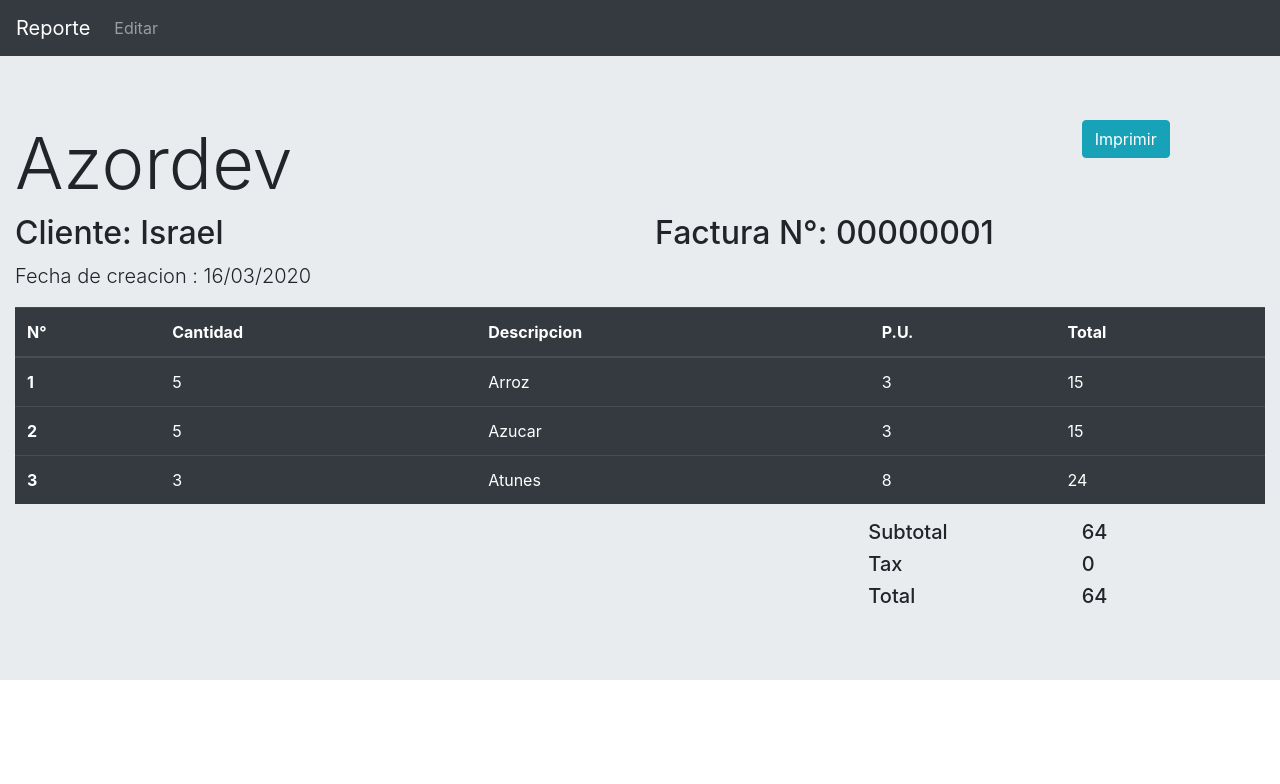
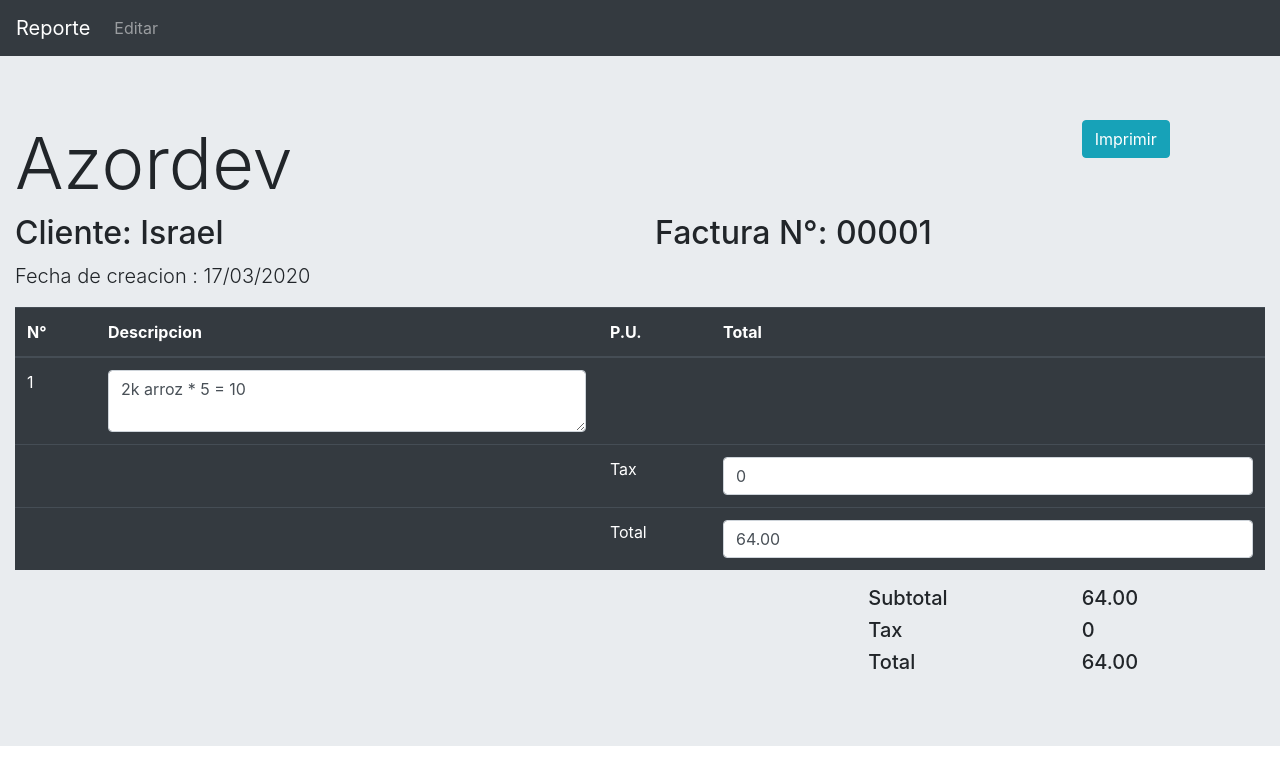
Before and after one commit to Israel-Laguan/reporting, a Next.js app: page /report in a window 1280 px wide. Shown: the top 784 px of the page. Built offline with nearby package versions, Linux system fonts and the light colour scheme.

Commit message:
fix report

```diff
--- a/components/BodyReport.js
+++ b/components/BodyReport.js
@@ -11,7 +11,7 @@ const BodyReport = ({ data = {} }) => {
         <Container fluid>
           <Row>
             <Col sm="10">
-              <h1 className="display-3">{data.companyName}</h1>
+              <h1 className="display-3">{data.company}</h1>
             </Col>
             <Col sm="2">
               <Button
@@ -31,38 +31,41 @@ const BodyReport = ({ data = {} }) => {
               <h2 className="display-5">Cliente: {data.client}</h2>
             </Col>
             <Col>
-              <h2 className="display-5">Factura N°: {data.invoiceId}</h2>
+              <h2 className="display-5">Factura N°: {data.reportId}</h2>
             </Col>
           </Row>
-          <p className="lead">Fecha de creacion : {data.lastUpdate}</p>
-          <DetailTable />
-          <TotalPay totalPrice={data.totalPrice} />
+          <p className="lead">Fecha de creacion : {data.createdAt}</p>
+          <DetailTable items={data.items} tax={data.tax} total={data.total} />
+          <TotalPay totalPrice={data.total} />
         </Container>
       </Jumbotron>
     </>
   );
 };
+
 BodyReport.propTypes = {
-  data: PropTypes.shape({
-    invoiceId: PropTypes.string.isRequired,
-    client: PropTypes.string.isRequired,
-    companyName: PropTypes.string.isRequired,
-    items: PropTypes.array.isRequired,
-    totalPrice: PropTypes.number.isRequired,
-    status: PropTypes.string.isRequired,
-    lastUpdate: PropTypes.string.isRequired
-  }).isRequired
+  company: PropTypes.string,
+  client: PropTypes.string,
+  reportId: PropTypes.string,
+  items: PropTypes.string,
+  total: PropTypes.string,
+  tax: PropTypes.number,
+  status: PropTypes.bool,
+  createdAt: PropTypes.string,
+  updateAt: PropTypes.string
 };
 
 BodyReport.defaultProps = {
   data: {
-    invoiceId: "00000001",
+    company: "Azordev",
     client: "Israel",
-    companyName: "Azordev",
-    items: [],
-    totalPrice: 64,
-    status: "done",
-    lastUpdate: "16/03/2020"
+    reportId: "00001",
+    items: "2k arroz * 5 = 10",
+    total: "64.00",
+    tax: "0",
+    status: false,
+    createdAt: "17/03/2020",
+    updatedAt: "17/03/2020"
   }
 };
 
--- a/components/DetailTable.js
+++ b/components/DetailTable.js
@@ -1,78 +1,46 @@
 import React from "react";
-import { Table } from "reactstrap";
+import { Table, Input } from "reactstrap";
 import PropTypes from "prop-types";
 
-const DetailTable = ({ items = [] }) => {
-  let data = items.map((item, index) => (
-    <tr key={item.typeItemId}>
-      <th scope="row">{index + 1}</th>
-      <td>{item.quantity}</td>
-      <td>{item.nameItem}</td>
-      <td>{item.priceUnit}</td>
-      <td>{item.total}</td>
-    </tr>
-  ));
-
+const DetailTable = ({ items, tax, total }) => {
   return (
     <Table dark>
       <thead>
         <tr>
           <th>N°</th>
-          <th>Cantidad</th>
           <th>Descripcion</th>
           <th>P.U.</th>
           <th>Total</th>
         </tr>
       </thead>
-      <tbody>{data}</tbody>
+      <tbody>
+        <tr>
+          <td>1</td>
+          <td>
+            <Input type="textarea" name="items" id="items" value={items} />
+          </td>
+          <td></td>
+          <td></td>
+        </tr>
+        <tr>
+          <td></td>
+          <td></td>
+          <td>Tax</td>
+          <td>
+            <Input type="text" name="tax" id="tax" value={tax} />
+          </td>
+        </tr>
+        <tr>
+          <td></td>
+          <td></td>
+          <td>Total</td>
+          <td>
+            <Input type="text" name="total" id="total" value={total} />
+          </td>
+        </tr>
+      </tbody>
     </Table>
   );
 };
 
-DetailTable.propTypes = {
-  items: PropTypes.arrayOf(
-    PropTypes.shape({
-      typeItemId: PropTypes.number,
-      quantity: PropTypes.number.isRequired,
-      nameItem: PropTypes.string.isRequired,
-      priceUnit: PropTypes.number.isRequired,
-      total: PropTypes.number.isRequired,
-      status: PropTypes.string,
-      lastUpdate: PropTypes.string
-    })
-  ).isRequired
-};
-
-DetailTable.defaultProps = {
-  items: [
-    {
-      typeItemId: 1,
-      quantity: 5,
-      nameItem: "Arroz",
-      priceUnit: 3,
-      total: 15,
-      status: "done",
-      lastUpdate: "16/03/2020"
-    },
-    {
-      typeItemId: 2,
-      quantity: 5,
-      nameItem: "Azucar",
-      priceUnit: 3,
-      total: 15,
-      status: "done",
-      lastUpdate: "16/03/2020"
-    },
-    {
-      typeItemId: 3,
-      quantity: 3,
-      nameItem: "Atunes",
-      priceUnit: 8,
-      total: 24,
-      status: "done",
-      lastUpdate: "16/03/2020"
-    }
-  ]
-};
-
 export default DetailTable;
```
